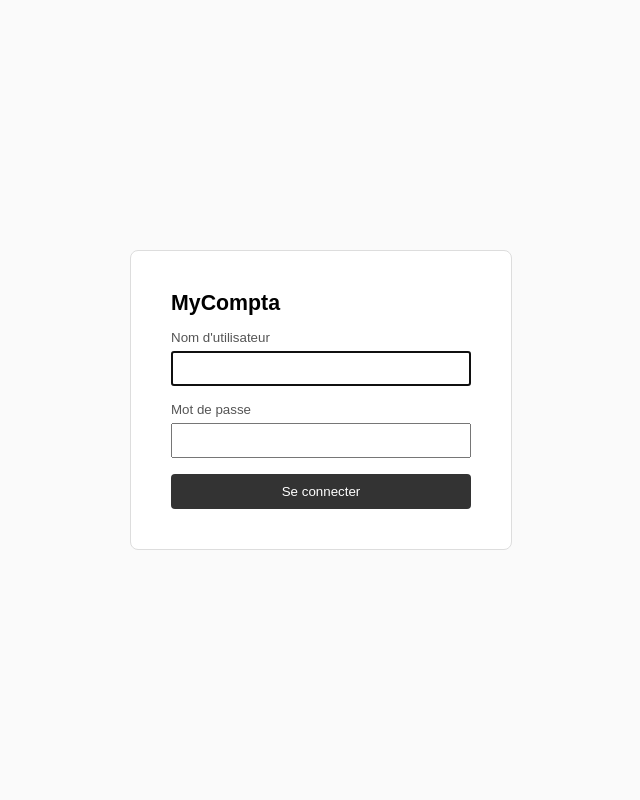
After one commit to mavdbroe/mycompta, a Django app: page /accounts/login/ in a window 1280 px wide. The commit adds this page. Shown: the whole page, without its empty margins (319-959 px from the left). Run offline with Django 5.2, Linux system fonts and the light colour scheme.

Commit message:
Add authentication: login required on all custom pages

```diff
--- a/banque/templates/banque/import_releve.html
+++ b/banque/templates/banque/import_releve.html
@@ -25,6 +25,10 @@
         <a href="/comptabilite/balance/">Balance</a>
         <a href="/comptabilite/tva/">Rapport TVA</a>
         <a href="/documents/">Documents</a>
+        <form method="post" action="{% url 'logout' %}" style="display: inline;">
+            {% csrf_token %}
+            <button type="submit" style="border: none; background: none; color: #0066cc; text-decoration: underline; cursor: pointer; font-size: inherit; padding: 0;">Déconnexion</button>
+        </form>
     </nav>
 
     <h1>Import de relevé bancaire</h1>
--- a/banque/views.py
+++ b/banque/views.py
@@ -6,8 +6,9 @@ from django.shortcuts import render, redirect
 from django.contrib import messages
 from .models import LigneReleve
 from factures.models import Facture
+from django.contrib.auth.decorators import login_required
 
-
+@login_required
 def import_releve(request):
     if request.method == 'POST':
         fichier = request.FILES.get('fichier_csv')
--- a/comptabilite/templates/comptabilite/balance.html
+++ b/comptabilite/templates/comptabilite/balance.html
@@ -21,6 +21,10 @@
         <a href="/comptabilite/tva/">Rapport TVA</a>
         <a href="/banque/import/">Banque</a>
         <a href="/documents/">Documents</a>
+        <form method="post" action="{% url 'logout' %}" style="display: inline;">
+            {% csrf_token %}
+            <button type="submit" style="border: none; background: none; color: #0066cc; text-decoration: underline; cursor: pointer; font-size: inherit; padding: 0;">Déconnexion</button>
+        </form>
     </nav>
 
     <h1>Balance des comptes</h1>
--- a/comptabilite/templates/comptabilite/rapport_tva.html
+++ b/comptabilite/templates/comptabilite/rapport_tva.html
@@ -24,6 +24,10 @@
         <a href="/comptabilite/balance/">Balance</a>
         <a href="/banque/import/">Banque</a>
         <a href="/documents/">Documents</a>
+        <form method="post" action="{% url 'logout' %}" style="display: inline;">
+            {% csrf_token %}
+            <button type="submit" style="border: none; background: none; color: #0066cc; text-decoration: underline; cursor: pointer; font-size: inherit; padding: 0;">Déconnexion</button>
+        </form>
     </nav>
 
     <h1>Rapport TVA</h1>
--- a/comptabilite/views.py
+++ b/comptabilite/views.py
@@ -1,8 +1,9 @@
 from django.shortcuts import render
 from django.db.models import Sum
 from .models import CompteComptable
+from django.contrib.auth.decorators import login_required
 
-
+@login_required
 def balance_comptes(request):
     comptes = CompteComptable.objects.all()
     lignes = []
@@ -39,7 +40,7 @@ from .models import CompteComptable, EcritureComptable
 COMPTE_TVA_COLLECTEE = '451000'
 COMPTE_TVA_DEDUCTIBLE = '411100'
 
-
+@login_required
 def rapport_tva(request):
     aujourd_hui = date.today()
     date_debut = request.GET.get('date_debut', date(aujourd_hui.year, aujourd_hui.month, 1).isoformat())
--- a/config/settings.py
+++ b/config/settings.py
@@ -138,3 +138,7 @@ MON_ENTREPRISE = {
     'iban': 'BE00 0000 0000',
     'email': 'maximevdb1999@gmail.com',
 }
+
+LOGIN_URL = '/accounts/login/'
+LOGIN_REDIRECT_URL = '/'
+LOGOUT_REDIRECT_URL = '/accounts/login/'
--- a/config/urls.py
+++ b/config/urls.py
@@ -2,6 +2,7 @@ from django.contrib import admin
 from django.urls import path
 from django.conf import settings
 from django.conf.urls.static import static
+from django.contrib.auth import views as auth_views
 from comptabilite.views import balance_comptes, rapport_tva
 from factures.views import facture_pdf
 from config.views import tableau_de_bord, documents
@@ -10,6 +11,8 @@ from banque.views import import_releve
 urlpatterns = [
     path('', tableau_de_bord, name='tableau_de_bord'),
     path('admin/', admin.site.urls),
+    path('accounts/login/', auth_views.LoginView.as_view(template_name='registration/login.html'), name='login'),
+    path('accounts/logout/', auth_views.LogoutView.as_view(), name='logout'),
     path('comptabilite/balance/', balance_comptes, name='balance_comptes'),
     path('comptabilite/tva/', rapport_tva, name='rapport_tva'),
     path('factures/<int:facture_id>/pdf/', facture_pdf, name='facture_pdf'),
--- a/config/views.py
+++ b/config/views.py
@@ -3,8 +3,9 @@ from django.db.models import Sum
 from datetime import date
 from factures.models import Facture
 from depenses.models import Depense
+from django.contrib.auth.decorators import login_required
 
-
+@login_required
 def tableau_de_bord(request):
     factures_impayees = Facture.objects.exclude(statut__in=['payee', 'annulee'])
     factures_en_retard = [f for f in factures_impayees if f.est_en_retard]
@@ -26,6 +27,7 @@ def tableau_de_bord(request):
         'nb_depenses_mois': depenses_mois.count(),
     })
 
+@login_required
 def documents(request):
     factures = Facture.objects.all().order_by('-date_emission')
     depenses_avec_justificatif = Depense.objects.exclude(justificatif='').order_by('-date_depense')
--- a/factures/views.py
+++ b/factures/views.py
@@ -4,8 +4,9 @@ from django.template.loader import render_to_string
 from django.conf import settings
 from weasyprint import HTML
 from .models import Facture
+from django.contrib.auth.decorators import login_required
 
-
+@login_required
 def facture_pdf(request, facture_id):
     facture = get_object_or_404(Facture, id=facture_id)
 
--- a/templates/documents.html
+++ b/templates/documents.html
@@ -21,6 +21,10 @@
         <a href="/comptabilite/balance/">Balance</a>
         <a href="/comptabilite/tva/">Rapport TVA</a>
         <a href="/banque/import/">Banque</a>
+        <form method="post" action="{% url 'logout' %}" style="display: inline;">
+            {% csrf_token %}
+            <button type="submit" style="border: none; background: none; color: #0066cc; text-decoration: underline; cursor: pointer; font-size: inherit; padding: 0;">Déconnexion</button>
+        </form>
     </nav>
 
     <h1>Documents</h1>
--- /dev/null
+++ b/templates/registration/login.html
@@ -0,0 +1,32 @@
+<!DOCTYPE html>
+<html lang="fr">
+<head>
+    <meta charset="UTF-8">
+    <title>Connexion — MyCompta</title>
+    <style>
+        body { font-family: Arial, sans-serif; display: flex; justify-content: center; align-items: center; height: 100vh; margin: 0; background: #fafafa; }
+        .boite { background: white; border: 1px solid #ddd; border-radius: 8px; padding: 40px; width: 300px; }
+        h1 { font-size: 16pt; margin-top: 0; }
+        label { display: block; margin-bottom: 6px; font-size: 10pt; color: #555; }
+        input { width: 100%; padding: 8px; margin-bottom: 16px; box-sizing: border-box; }
+        button { width: 100%; padding: 10px; background: #333; color: white; border: none; border-radius: 4px; cursor: pointer; }
+        .erreur { color: #c0392b; font-size: 10pt; margin-bottom: 16px; }
+    </style>
+</head>
+<body>
+    <div class="boite">
+        <h1>MyCompta</h1>
+        {% if form.errors %}
+        <p class="erreur">Nom d'utilisateur ou mot de passe incorrect.</p>
+        {% endif %}
+        <form method="post">
+            {% csrf_token %}
+            <label for="id_username">Nom d'utilisateur</label>
+            <input type="text" name="username" id="id_username" required autofocus>
+            <label for="id_password">Mot de passe</label>
+            <input type="password" name="password" id="id_password" required>
+            <button type="submit">Se connecter</button>
+        </form>
+    </div>
+</body>
+</html>
--- a/templates/tableau_de_bord.html
+++ b/templates/tableau_de_bord.html
@@ -26,6 +26,10 @@
         <a href="/comptabilite/tva/">Rapport TVA</a>
         <a href="/banque/import/">Banque</a>
         <a href="/documents/">Documents</a>
+        <form method="post" action="{% url 'logout' %}" style="display: inline;">
+            {% csrf_token %}
+            <button type="submit" style="border: none; background: none; color: #0066cc; text-decoration: underline; cursor: pointer; font-size: inherit; padding: 0;">Déconnexion</button>
+        </form>
     </nav>
 
     <h1>Tableau de bord</h1>
```
